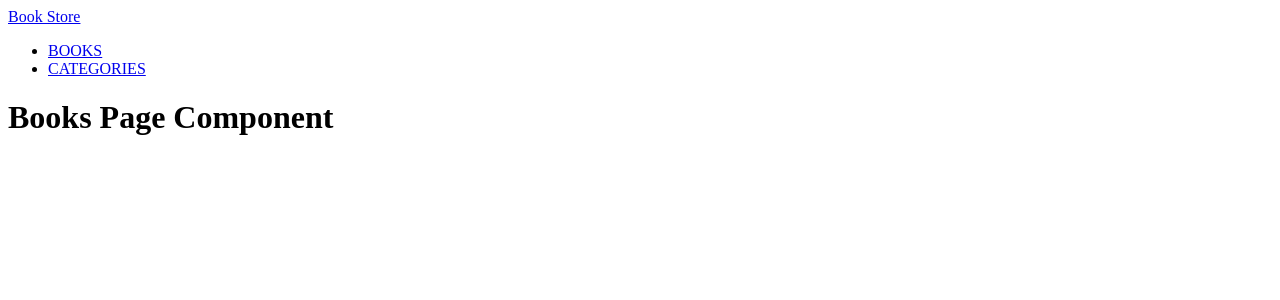
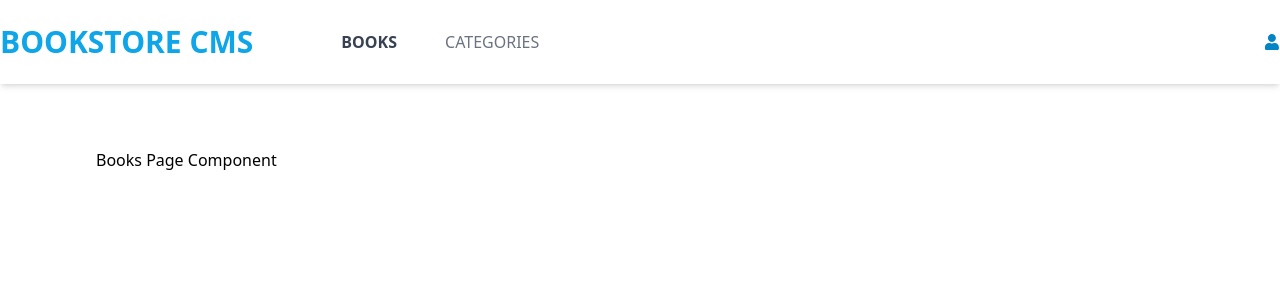
Before and after one commit to AmaduKamara/book-store, a React (Create React App) app: page / in a window 1280 px wide. Shown: the top 300 px of the page. Built offline with nearby package versions, Linux system fonts and the light colour scheme.

Commit message:
Styled Navbar and set structure on the two pages

```diff
--- a/package.json
+++ b/package.json
@@ -8,6 +8,7 @@
     "@testing-library/user-event": "^13.5.0",
     "react": "^17.0.2",
     "react-dom": "^17.0.2",
+    "react-icons": "^4.3.1",
     "react-redux": "^7.2.6",
     "react-router-dom": "^6.2.1",
     "react-scripts": "5.0.0",
@@ -43,15 +44,18 @@
     "@babel/plugin-syntax-jsx": "^7.16.7",
     "@babel/preset-env": "^7.16.8",
     "@babel/preset-react": "^7.16.7",
+    "autoprefixer": "^10.4.2",
     "eslint": "^7.32.0",
     "eslint-config-airbnb": "^18.2.1",
     "eslint-plugin-import": "^2.25.4",
     "eslint-plugin-jsx-a11y": "^6.5.1",
     "eslint-plugin-react": "^7.28.0",
     "eslint-plugin-react-hooks": "^4.3.0",
+    "postcss": "^8.4.5",
     "stylelint": "^13.13.1",
     "stylelint-config-standard": "^21.0.0",
     "stylelint-csstree-validator": "^1.9.0",
-    "stylelint-scss": "^3.21.0"
+    "stylelint-scss": "^3.21.0",
+    "tailwindcss": "^3.0.15"
   }
 }
--- /dev/null
+++ b/postcss.config.js
@@ -0,0 +1,6 @@
+module.exports = {
+  plugins: {
+    tailwindcss: {},
+    autoprefixer: {},
+  },
+}
--- a/src/App.js
+++ b/src/App.js
@@ -1,5 +1,4 @@
 import { Routes, Route } from 'react-router-dom';
-import './inxed.css';
 import Books from './pages/Books';
 import Categories from './pages/Categories';
 import Navbar from './components/Navbar';
@@ -8,7 +7,7 @@ function App() {
   return (
     <div>
       <Navbar />
-      <Routes className="container">
+      <Routes>
         <Route path="/" element={<Books />} />
         <Route path="/categories" element={<Categories />} />
       </Routes>
--- a/src/components/Navbar.jsx
+++ b/src/components/Navbar.jsx
@@ -1,25 +1,35 @@
 /* eslint-disable linebreak-style */
 import React from 'react';
 import { Link } from 'react-router-dom';
+import { FaUser } from 'react-icons/fa';
 
 function Navbar() {
   return (
-    <nav>
-      <Link to="/" exact>
-        Book Store
+    <nav className="py-6 shadow-md">
+      <div className="container mx-auto flex justify-between items-center">
+        <div className="container mx-auto flex items-center">
+          <Link
+            to="/"
+            exact
+            className="mr-16 uppercase text-sky-500 font-bold text-3xl"
+          >
+            Bookstore CMS
           </Link>
-      <ul>
-        <li>
-          <Link to="/" exact>
+          <ul className="flex">
+            <li className="mx-6 text-gray-500">
+              <Link to="/" exact className="text-gray-700 font-semibold">
                 BOOKS
               </Link>
             </li>
-        <li>
+            <li className="mx-6 text-gray-500">
               <Link to="/categories" exact>
                 CATEGORIES
               </Link>
             </li>
           </ul>
+        </div>
+        <FaUser className="text-sky-600" />
+      </div>
     </nav>
   );
 }
--- /dev/null
+++ b/src/index.css
@@ -0,0 +1,3 @@
+@tailwind base;
+@tailwind components;
+@tailwind utilities;
--- a/src/index.js
+++ b/src/index.js
@@ -2,6 +2,8 @@ import React from 'react';
 import ReactDOM from 'react-dom';
 import { BrowserRouter } from 'react-router-dom';
 import App from './App';
+
+import './index.css';
 
 ReactDOM.render(
   <React.StrictMode>
--- a/src/inxed.css
+++ /dev/null
@@ -1,3 +0,0 @@
-.container {
-  padding: 50px 100px;
-}
--- a/src/pages/Books.js
+++ b/src/pages/Books.js
@@ -2,7 +2,7 @@ import React from 'react';
 
 function Books() {
   return (
-    <div>
+    <div className="container mx-auto py-16 px-24">
       <h1>Books Page Component</h1>
     </div>
   );
--- a/src/pages/Categories.js
+++ b/src/pages/Categories.js
@@ -1,9 +1,8 @@
 import React from 'react';
-import '../inxed.css';
 
 function Categories() {
   return (
-    <div className="container">
+    <div className="container mx-auto py-16 px-24">
       <h1>Under construction</h1>
     </div>
   );
--- /dev/null
+++ b/tailwind.config.js
@@ -0,0 +1,7 @@
+module.exports = {
+  content: ['./src/**/*.{js,jsx,ts,tsx}'],
+  theme: {
+    extend: {},
+  },
+  plugins: [],
+};
```
Also changed, not shown: 1 other file (tests, documents, lock files or other folders). Lines whose indentation alone changed are shown as unchanged.
